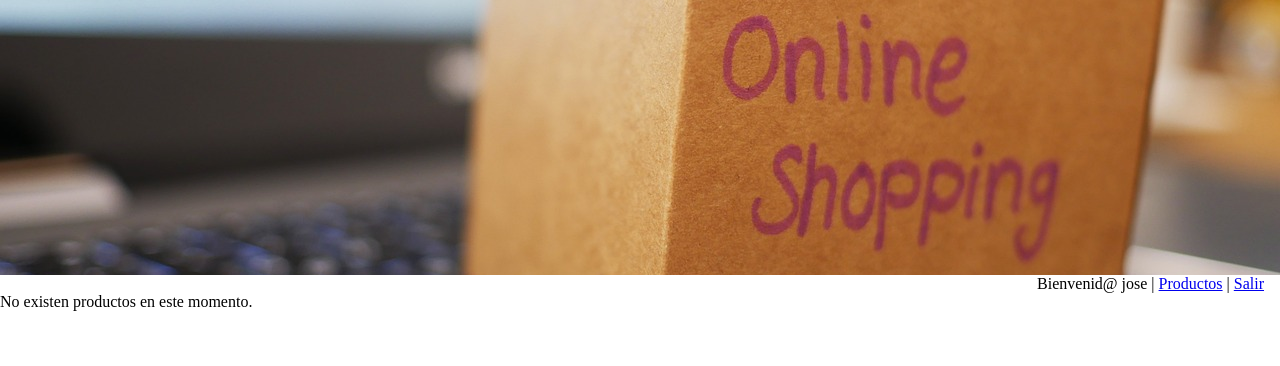
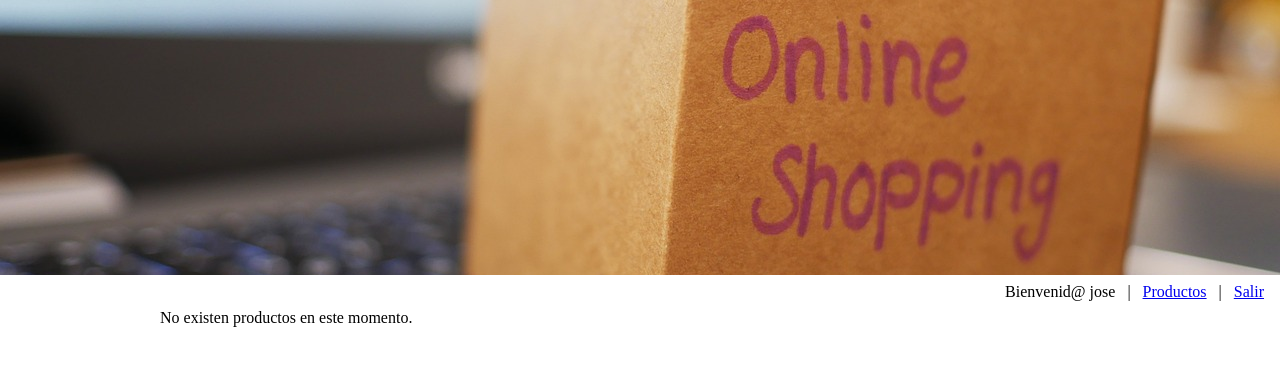
Before and after one commit to aristides1000/php3-uneweb-online-moodle, a PHP site: page / in a window 1280 px wide. Shown: the top 366 px of the page. Run offline with PHP 8.4, Linux system fonts and the light colour scheme; a user stored in the database is signed in; data that the repository does not hold is empty.

Commit message:
Fix: Add styles to index.php

```diff
--- a/index.php
+++ b/index.php
@@ -21,30 +21,41 @@ function carrito(idp) {
 </head>
 <body>
 
-<div class="dcont"><p align="right">
+<div class="navbar-menu">
+  <p>
   <?php
     if (!isset($_SESSION['id_usuario']))
     { ?>
-    <a href="login.php">Login</a> | <a href="registrar.php">Registrarse</a><?php
+      <span><a href="login.php">Login</a></span>
+      <span class="divisor">|</span>
+      <a href="registrar.php">Registrarse</a>
+      <?php
     }
     else
     {
-    echo 'Bienvenid@ '.$_SESSION['nombre'].' | ';
+      echo 'Bienvenid@ '.$_SESSION['nombre'].'
+      <span class="divisor">|</span>
+      ';
       if ($_SESSION['tipo']=='Administrador')
       {?>
-      <a href="producto.php">Productos</a> |  <?php
+        <a href="producto.php">Productos</a>
+        <span class="divisor">|</span>
+        <?php
       }
       else
       { ?>
-      <a href="carrito.php">Ver carrito </a> | <?php
+        <a href="carrito.php">Ver carrito </a>
+        <span class="divisor">|</span>
+        <?php
       }?>
-      <a href="cierre.php">Salir</a>&nbsp;&nbsp;&nbsp;&nbsp;<?php
+        <a href="cierre.php">Salir</a>
+      <?php
     }
   ?>
   </p>
 </div>
-<div class="dcont">
-  <div id="productos">
+<div class="content-center wrap">
+  <div id="productos" class="productos">
   <?php
   if($num==0)
   {
@@ -55,9 +66,9 @@ function carrito(idp) {
     while($row = mysqli_fetch_array($query))
     { ?>
     <div class="producto">
-      <table width="320" border="1">
+      <table class="table-element">
         <tr>
-          <td width="40%" >
+          <td width="40%">
             <?php
               $id_image = $row['id_producto'];
 
@@ -76,7 +87,7 @@ function carrito(idp) {
             if (isset($_SESSION['tipo']) && $_SESSION['tipo']=='usuario')
               { ?>
                 <a href="./agregar_carro.php?pro=<?php print $row [0];?>"  ?>
-                <img src="./images/addcarrito.png" width="33" height="23" id="carrito2" align="right" /></a><?php
+                <img src="./images/addcarrito.png" width="33" height="auto" id="carrito2" align="right" /></a><?php
               } ?>
               <br />
               <i>Precio</i>: Bs. <?php echo $row['precio']; ?><br />
--- a/style.css
+++ b/style.css
@@ -53,3 +53,16 @@ input {
 .space-right {
   margin-right: 0.5rem;
 }
+
+.productos {
+  display: flex;
+  flex-wrap: wrap;
+  width: 75%;
+}
+
+.table-element {
+  width: 320px;
+  border: 2px black solid;
+  border-radius: 5px;
+  margin: 0.25rem;
+}
```
Lines whose indentation alone changed are shown as unchanged.
